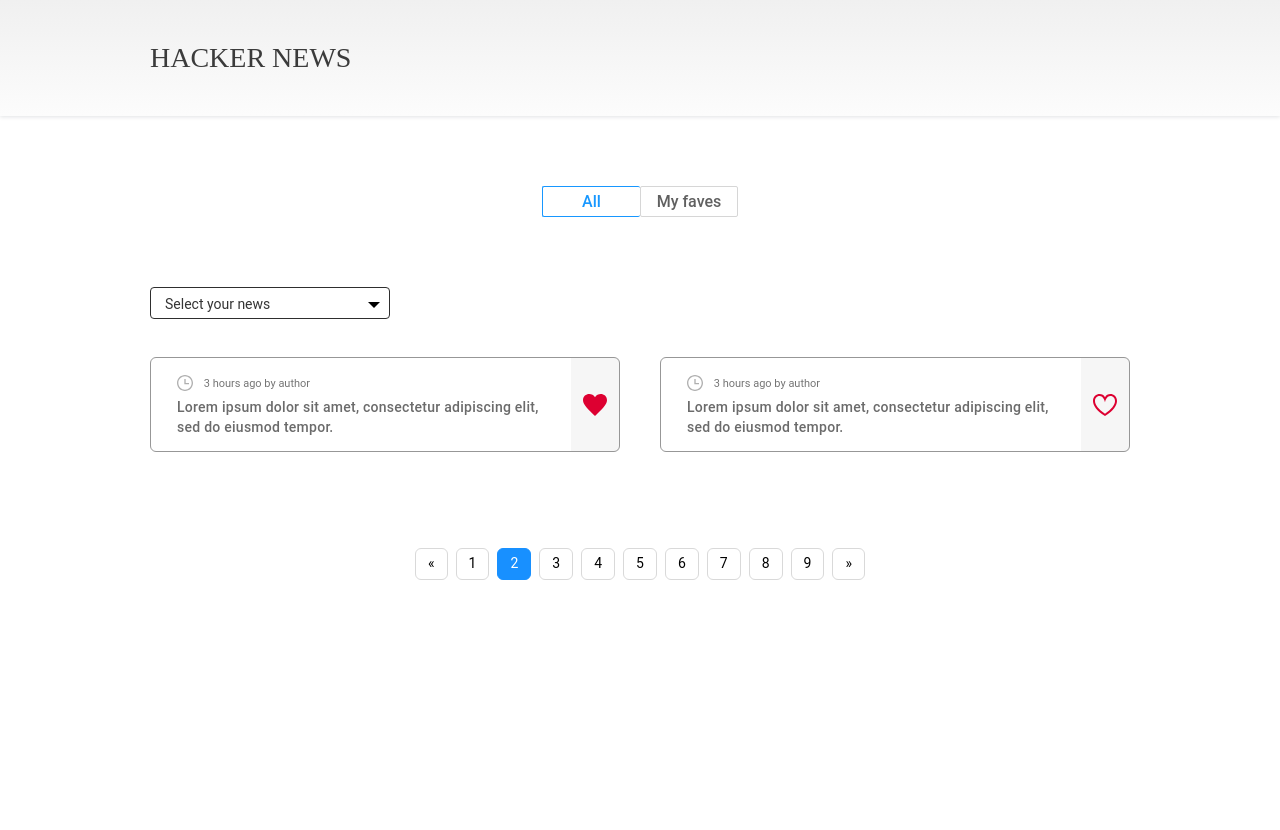
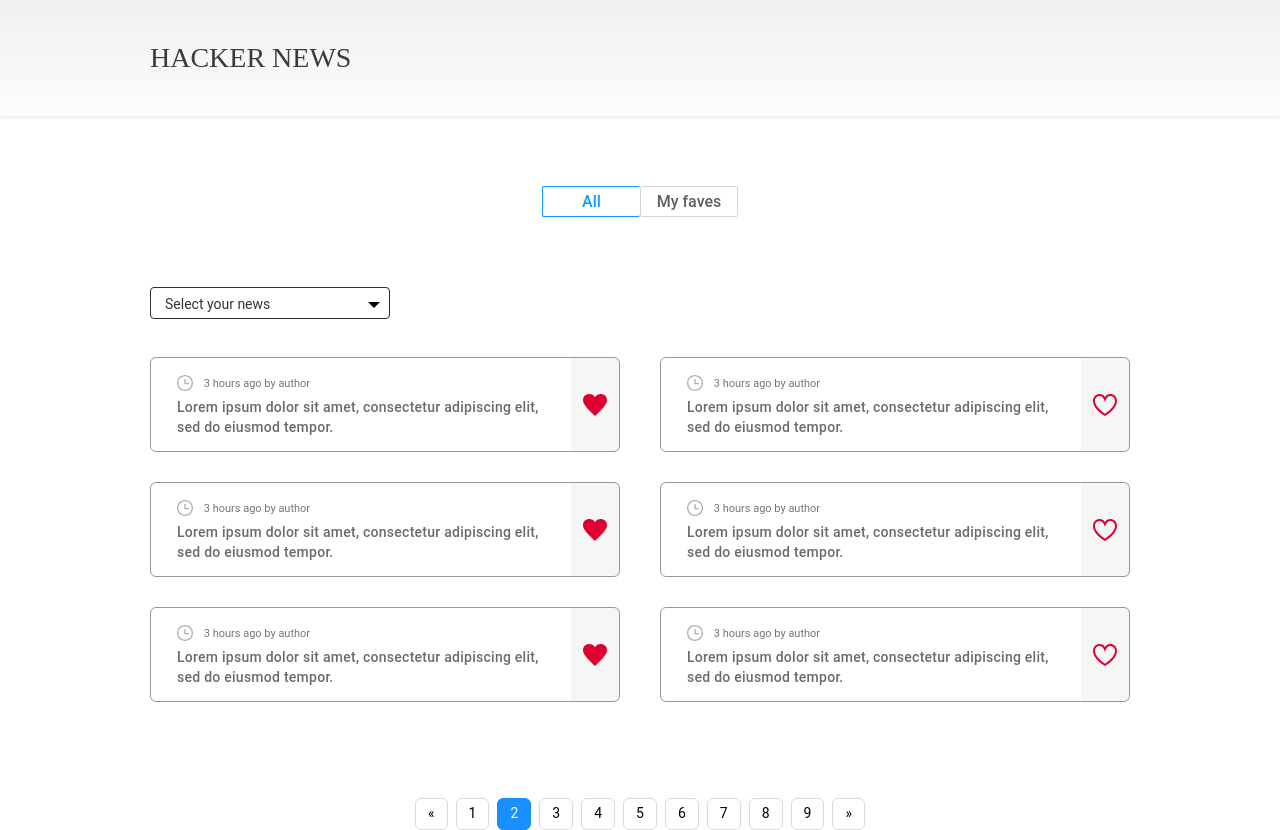
Before and after one commit to lrdvrg/Reign, an Angular app: page /home in a window 1280 px wide. Before the commit the page ends 800 px from the top, so only its background shows below. Built offline with nearby package versions, Linux system fonts and the light colour scheme.

Commit message:
feature/standby:  service file

```diff
--- a/src/app/home/home.component.html
+++ b/src/app/home/home.component.html
@@ -13,6 +13,62 @@
     <label class="select-label">Select your news</label>
   </div>
   <div class="cards">
+    <div class="card">
+      <div class="card-content">
+        <div class="card-head">
+          <img class="card-head-icon" src="../../assets/icons/clock.svg" height="16" width="16">
+          3 hours ago by author
+        </div>
+        <div class="card-body">
+          Lorem ipsum dolor sit amet, consectetur adipiscing elit, sed do eiusmod tempor.
+        </div>
+      </div>
+      <div class="card-fav">
+        <img class="card-icon" src="../../assets/icons/heart-full.svg" height="22" width="24">
+      </div>
+    </div>
+    <div class="card">
+      <div class="card-content">
+        <div class="card-head">
+          <img class="card-head-icon" src="../../assets/icons/clock.svg" height="16" width="16">
+          3 hours ago by author
+        </div>
+        <div class="card-body">
+          Lorem ipsum dolor sit amet, consectetur adipiscing elit, sed do eiusmod tempor.
+        </div>
+      </div>
+      <div class="card-fav">
+        <img class="card-icon" src="../../assets/icons/heart-empty.svg" height="22" width="24">
+      </div>
+    </div>
+    <div class="card">
+      <div class="card-content">
+        <div class="card-head">
+          <img class="card-head-icon" src="../../assets/icons/clock.svg" height="16" width="16">
+          3 hours ago by author
+        </div>
+        <div class="card-body">
+          Lorem ipsum dolor sit amet, consectetur adipiscing elit, sed do eiusmod tempor.
+        </div>
+      </div>
+      <div class="card-fav">
+        <img class="card-icon" src="../../assets/icons/heart-full.svg" height="22" width="24">
+      </div>
+    </div>
+    <div class="card">
+      <div class="card-content">
+        <div class="card-head">
+          <img class="card-head-icon" src="../../assets/icons/clock.svg" height="16" width="16">
+          3 hours ago by author
+        </div>
+        <div class="card-body">
+          Lorem ipsum dolor sit amet, consectetur adipiscing elit, sed do eiusmod tempor.
+        </div>
+      </div>
+      <div class="card-fav">
+        <img class="card-icon" src="../../assets/icons/heart-empty.svg" height="22" width="24">
+      </div>
+    </div>
     <div class="card">
       <div class="card-content">
         <div class="card-head">
--- a/src/environments/environment.ts
+++ b/src/environments/environment.ts
@@ -3,7 +3,8 @@
 // The list of file replacements can be found in `angular.json`.
 
 export const environment = {
-  production: false
+  production: false,
+  apiUrl: 'https://hn.algolia.com/api/v1/search_by_date',
 };
 
 /*
```
Also changed, not shown: src/app/home/services/home.service.ts (added, +20 -0 lines), 1 other file (tests, documents, lock files or other folders).
